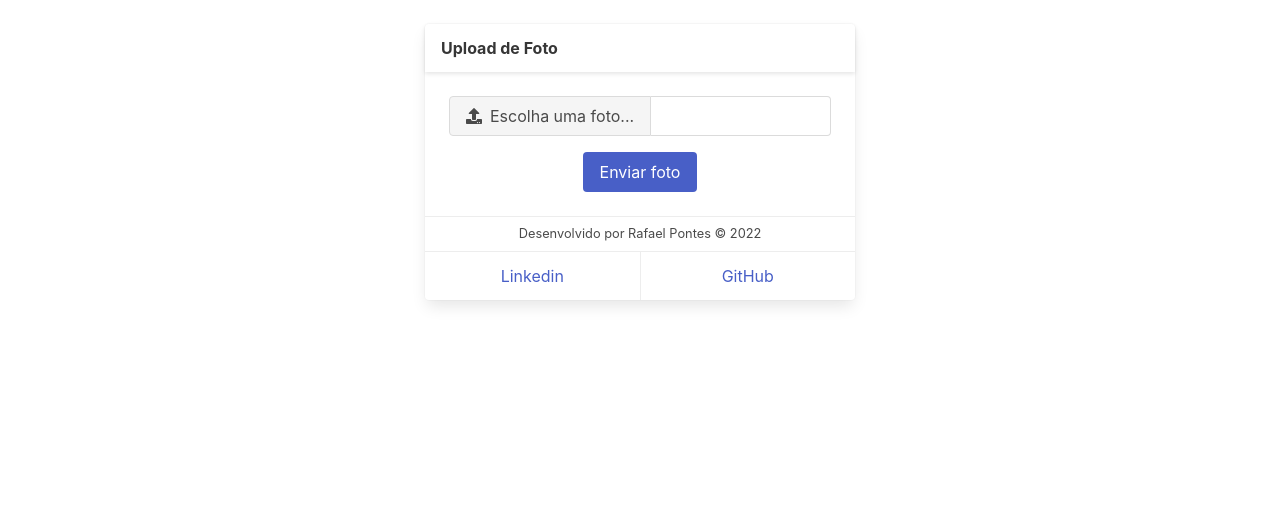
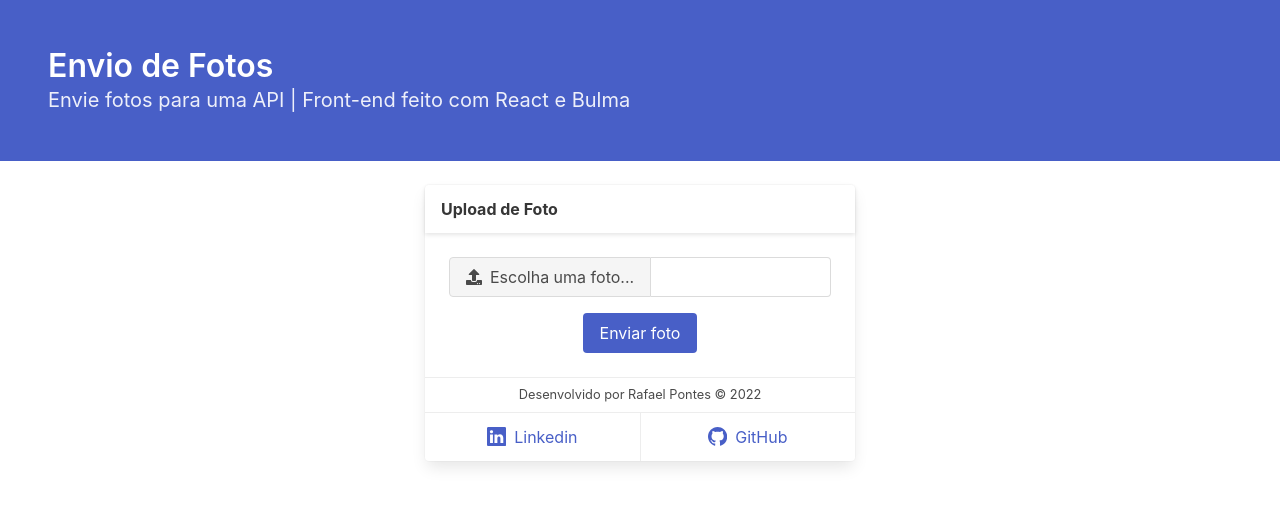
Before and after one commit to leafarpontes/send-photo-react, a React (Vite) app: page / in a window 1280 px wide. Shown: the top 506 px of the page. Built offline with nearby package versions, Linux system fonts and the light colour scheme.

Commit message:
App reorganizado em diferentes componentes. Adicionado Hero

```diff
--- a/src/App.jsx
+++ b/src/App.jsx
@@ -2,142 +2,18 @@ import { useState } from "react";
 import "./App.css";
 import "bulma/css/bulma.min.css";
 
-import { FaUpload } from "react-icons/fa";
+import { Card } from "./components/Card";
+import { ShowImage } from "./components/ShowImage";
+import { Hero } from "./components/Hero";
 
 function App() {
-  const [photo, setPhoto] = useState("");
-  const [message, setMessage] = useState("");
   const [showImage, setShowImage] = useState("");
-  const [fileName, setFileName] = useState("");
-
-  const getBase64 = (file) => {
-    return new Promise((resolve, reject) => {
-      const reader = new FileReader();
-      reader.readAsDataURL(file);
-      reader.onload = () => resolve(reader.result);
-      reader.onerror = (error) => reject(error);
-    });
-  };
-
-  const handleFileSelected = (e) => {
-    const fileFromInput = e.target.files[0];
-
-    setFileName(fileFromInput.name);
-
-    setShowImage(URL.createObjectURL(fileFromInput));
-
-    getBase64(fileFromInput).then((data) => setPhoto(data));
-  };
-
-  const handleSubmit = async (e) => {
-    e.preventDefault();
-
-    try {
-      const res = await fetch("http://localhost:8080/foto", {
-        method: "POST",
-        headers: { "Content-Type": "application/json" },
-        body: JSON.stringify({
-          id: Math.floor(Math.random() * 1000),
-          photo: photo,
-        }),
-      });
-
-      console.log("RES Status: ", res.status);
-      let resJson = await res.json();
-      console.log(resJson);
-
-      if (res.status === 201) {
-        setMessage("Foto enviada com sucesso!");
-      } else {
-        setMessage("Algum erro aconteceu.");
-      }
-    } catch (err) {
-      console.log(err);
-    }
-  };
 
   return (
     <>
-      <div className="main mt-5">
-        <div className="card">
-          <header className="card-header">
-            <p className="card-header-title">Upload de Foto</p>
-          </header>
-
-          <div className="card-content">
-            <div className="content">
-              <form onSubmit={handleSubmit}>
-                <div className="file has-name is-fullwidth">
-                  <label className="file-label">
-                    <input
-                      onChange={handleFileSelected}
-                      type="file"
-                      required
-                      className="file-input"
-                      name="resume"
-                    />
-                    <span className="file-cta">
-                      <span className="file-icon">
-                        <FaUpload />
-                      </span>
-                      <span className="file-label">Escolha uma foto...</span>
-                    </span>
-                    <span className="file-name">{fileName}</span>
-                  </label>
-                </div>
-
-                <div className="is-flex is-justify-content-center mt-4">
-                  <button className="button is-link" type="submit">
-                    Enviar foto
-                  </button>
-                </div>
-
-                {message && (
-                  <div className="notification is-success mt-3">
-                    <button
-                      className="delete"
-                      onClick={() => setMessage("")}
-                    ></button>
-                    {message}
-                  </div>
-                )}
-              </form>
-            </div>
-          </div>
-
-          <div className="card-footer">
-            <p className="card-footer-item subfooter-p">
-              Desenvolvido por Rafael Pontes &copy; 2022
-            </p>
-          </div>
-
-          <footer className="card-footer">
-            <a
-              href="https://www.linkedin.com/in/rafael-p/"
-              target="_blank"
-              rel="noreferrer"
-              className="card-footer-item"
-            >
-              Linkedin
-            </a>
-            <a
-              href="https://github.com/leafarpontes"
-              target="_blank"
-              rel="noreferrer"
-              className="card-footer-item"
-            >
-              GitHub
-            </a>
-          </footer>
-        </div>
-      </div>
-
-      {showImage && (
-        <div className="is-flex is-justify-content-center mt-4 mb-5 is-flex-direction-column is-align-items-center">
-          <p className="mb-3">Foto a ser enviada:</p>
-          <img className="" src={showImage} alt="" />
-        </div>
-      )}
+      <Hero />
+      <Card handleShowImage={setShowImage} />
+      <ShowImage handleImage={showImage}/>
     </>
   );
 }
--- /dev/null
+++ b/src/components/Card.jsx
@@ -0,0 +1,47 @@
+import { SendPhotoForm } from "./SendPhotoForm";
+
+import { BsLinkedin, BsGithub } from "react-icons/bs";
+
+export function Card({ handleShowImage }) {
+
+  return (
+    <div className="main mt-5">
+        <div className="card">
+          <header className="card-header">
+            <p className="card-header-title">Upload de Foto</p>
+          </header>
+
+          <div className="card-content">
+            <div className="content">
+              <SendPhotoForm handleShowImage={handleShowImage} />
+            </div>
+          </div>
+
+          <div className="card-footer">
+            <p className="card-footer-item subfooter-p">
+              Desenvolvido por Rafael Pontes &copy; 2022
+            </p>
+          </div>
+
+          <footer className="card-footer">
+            <a
+              href="https://www.linkedin.com/in/rafael-p/"
+              target="_blank"
+              rel="noreferrer"
+              className="card-footer-item"
+            >
+              <BsLinkedin className="mr-2 social-icon" /> Linkedin
+            </a>
+            <a
+              href="https://github.com/leafarpontes"
+              target="_blank"
+              rel="noreferrer"
+              className="card-footer-item"
+            >
+              <BsGithub className="mr-2 social-icon" /> GitHub
+            </a>
+          </footer>
+        </div>
+      </div>
+  )
+}
--- /dev/null
+++ b/src/components/Hero.jsx
@@ -0,0 +1,10 @@
+export function Hero() {
+  return (
+    <section class="hero is-link">
+      <div class="hero-body">
+        <p class="title">Envio de Fotos</p>
+        <p class="subtitle">Envie fotos para uma API | Front-end feito com React e Bulma</p>
+      </div>
+    </section>
+  );
+}
--- /dev/null
+++ b/src/components/SendPhotoForm.jsx
@@ -0,0 +1,92 @@
+import { useState } from "react";
+
+import { FaUpload } from "react-icons/fa";
+
+export function SendPhotoForm({ handleShowImage }) {
+  const [photo, setPhoto] = useState("");
+  const [message, setMessage] = useState("");
+  const [fileName, setFileName] = useState("");
+
+  const getBase64 = (file) => {
+    return new Promise((resolve, reject) => {
+      const reader = new FileReader();
+      reader.readAsDataURL(file);
+      reader.onload = () => resolve(reader.result);
+      reader.onerror = (error) => reject(error);
+    });
+  };
+
+  const handleFileSelected = (e) => {
+    const fileFromInput = e.target.files[0];
+
+    setFileName(fileFromInput.name);
+
+    handleShowImage(URL.createObjectURL(fileFromInput));
+
+    getBase64(fileFromInput).then((data) => setPhoto(data));
+  };
+
+  const handleSubmit = async (e) => {
+    e.preventDefault();
+
+    try {
+      const res = await fetch("http://localhost:8080/foto", {
+        method: "POST",
+        headers: { "Content-Type": "application/json" },
+        body: JSON.stringify({
+          id: Math.floor(Math.random() * 1000),
+          photo: photo,
+        }),
+      });
+
+      console.log("RES Status: ", res.status);
+      let resJson = await res.json();
+      console.log(resJson);
+
+      if (res.status === 201) {
+        setMessage("Foto enviada com sucesso!");
+      } else {
+        setMessage("Algum erro aconteceu.");
+      }
+
+    } catch (err) {
+      console.log(err);
+    }
+  };
+
+  return (
+    <form onSubmit={handleSubmit}>
+      <div className="file has-name is-fullwidth">
+        <label className="file-label">
+          <input
+            onChange={handleFileSelected}
+            type="file"
+            required
+            className="file-input"
+            name="resume"
+          />
+          <span className="file-cta">
+            <span className="file-icon">
+              <FaUpload />
+            </span>
+            <span className="file-label">Escolha uma foto...</span>
+          </span>
+          <span className="file-name">{fileName}</span>
+        </label>
+      </div>
+
+      <div className="is-flex is-justify-content-center mt-4">
+        <button className="button is-link" type="submit">
+          Enviar foto
+        </button>
+      </div>
+
+      {message && (
+        <div className="notification is-success mt-3">
+          <button className="delete" onClick={() => setMessage("")}></button>
+          {message}
+        </div>
+      )}
+    </form>
+  );
+}
--- /dev/null
+++ b/src/components/ShowImage.jsx
@@ -0,0 +1,13 @@
+export function ShowImage({ handleImage }) {
+
+  return (
+    handleImage && (
+      <div className="is-flex is-justify-content-center mt-4 mb-5 is-flex-direction-column is-align-items-center">
+      <p className="mb-3">Foto a ser enviada:</p>
+      <div className="img-container">
+        <img src={handleImage} alt="" />
+      </div>
+    </div>
+    )
+  )
+}
--- a/src/index.css
+++ b/src/index.css
@@ -18,3 +18,11 @@
   font-size: 0.8rem;
   padding: 0.45rem !important;
 }
+
+.social-icon {
+  font-size: 1.2rem;
+}
+
+.img-container {
+  width: 80%;
+}
```
